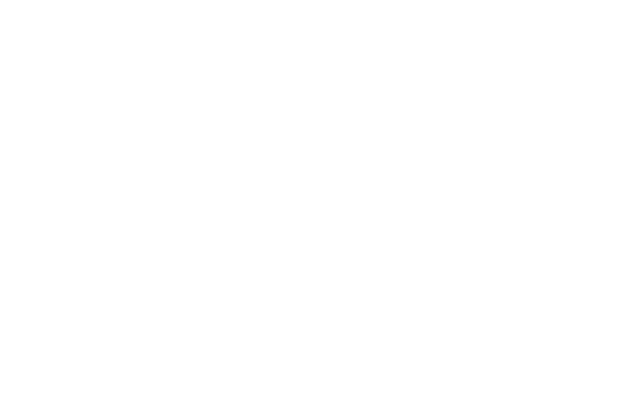
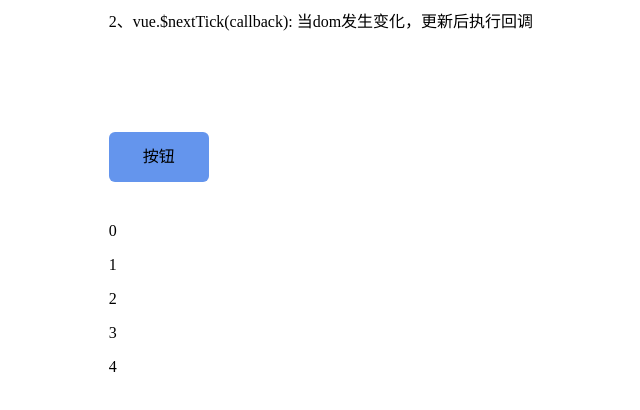
Before and after one commit to Dusksnowing/vue-api-demo, a Vue app: page / in a window 1280 px wide. Shown: the top 410 px of the page, without its empty margins (319-959 px from the left). Built offline with nearby package versions, Linux system fonts and the light colour scheme.

Commit message:
vue.nextTick

```diff
--- a/src/App.vue
+++ b/src/App.vue
@@ -1,6 +1,11 @@
 <template>
   <div id="app">
+    <div>
+      <div>2、vue.$nextTick(callback): 当dom发生变化，更新后执行回调</div>
 
+      <div id="button1" @click="pushlist">按钮</div>
+      <p v-for="item in list" :key=item>{{item}}</p>
+    </div>
   </div>
 </template>
 
@@ -8,13 +13,46 @@
 
 export default {
   name: 'App',
-  components: {
+  data(){
+    return  {
+      list: [0, 1, 2, 3, 4]
+    }
+  },
+  methods: {
+    pushlist(){
+      this.list.push(...[5,6])
+      let a = document.getElementsByTagName('p')
+      console.log('直接打印', a);
+      this.$nextTick(()=>{
+        let b = document.getElementsByTagName('p')
+        console.log('使用$nextTick', b);
+      })
+    }
   }
 }
 </script>
 
 <style lang="less">
 #app {
-
+  display: flex;
+  justify-content: center;
+}
+#button1{
+  margin-top: 100px;
+  width: 100px;
+  height: 50px;
+  background:cornflowerblue;
+  line-height: 50px;
+  border-radius: 6px;
+  text-align: center;
+  margin-bottom: 40px;
+}
+#button2{
+  width: 100px;
+  height: 50px;
+  background: tomato;
+  line-height: 50px;
+  border-radius: 6px;
+  text-align: center;
 }
 </style>
```
Also changed, not shown: src/components/nextTick.vue (added, +15 -0 lines).
